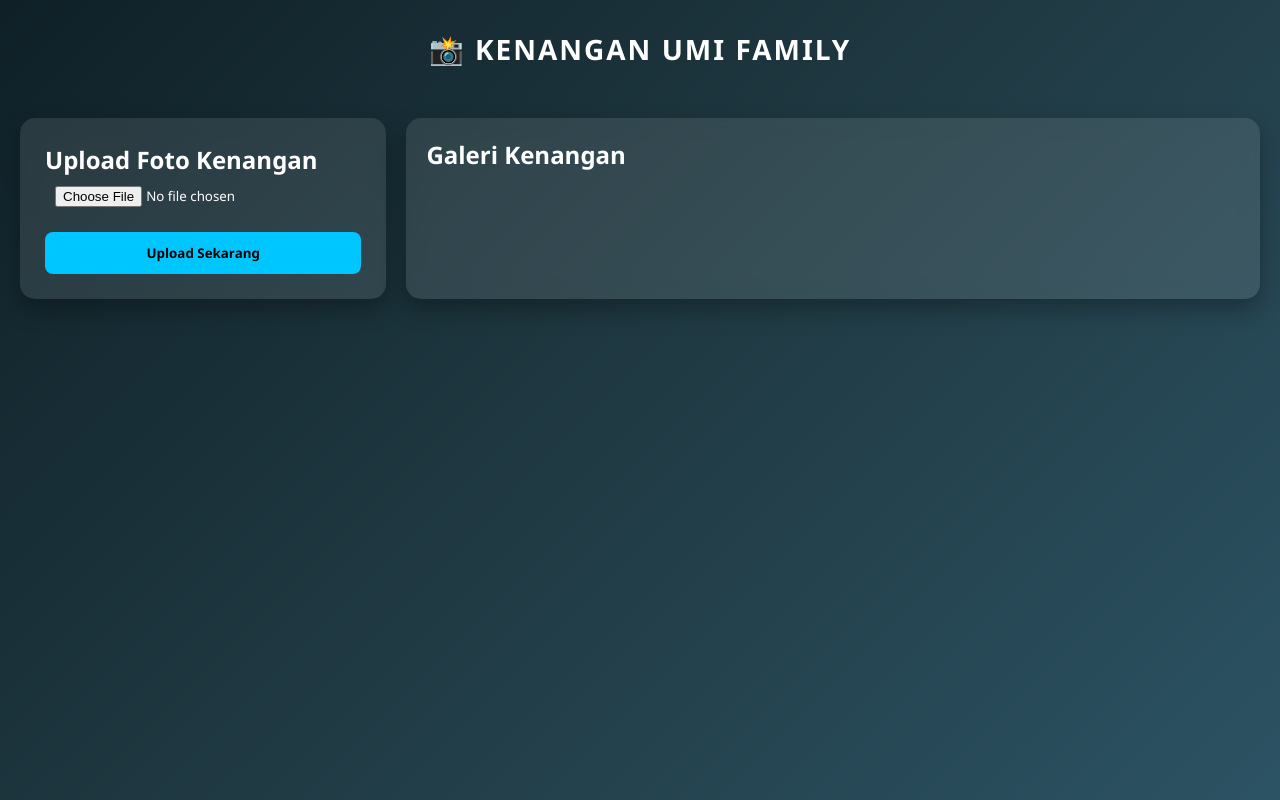
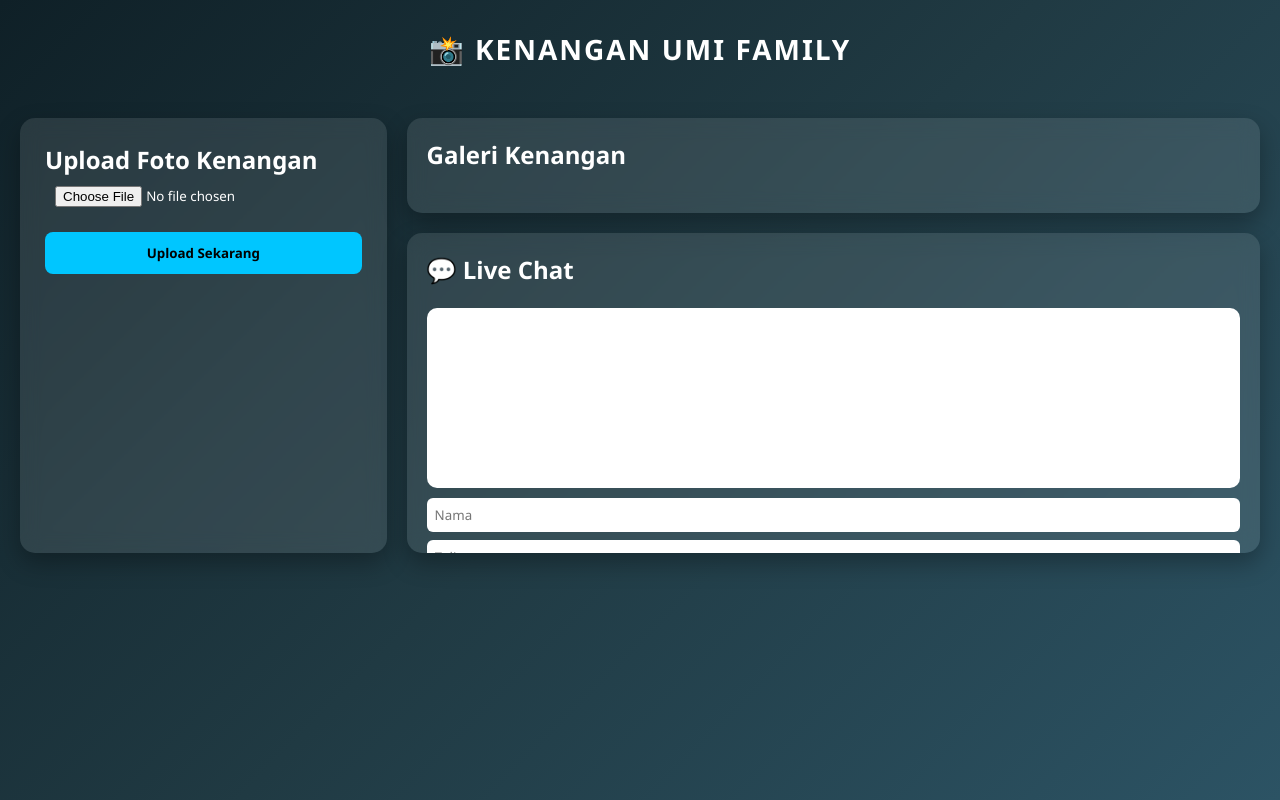
Before and after one commit to mangsain/family, a plain HTML site: page project.html in a window 1280 px wide. Drawn offline with Linux system fonts and the light colour scheme; no server answers.

Commit message:
Update project.html

```diff
--- a/project.html
+++ b/project.html
@@ -65,15 +65,21 @@ header{
   background:#0072ff;
 }
 
-.gallery-panel{
+.right-panel{
   width:70%;
+  display:flex;
+  flex-direction:column;
+  gap:20px;
+}
+
+.gallery-panel, .chat-panel{
   background:rgba(255,255,255,0.1);
   padding:20px;
   border-radius:15px;
   backdrop-filter:blur(10px);
   box-shadow:0 10px 25px rgba(0,0,0,0.3);
-  overflow-y:auto;
-  max-height:75vh;
+  max-height:40vh;
+  overflow:auto;
 }
 
 .gallery-grid{
@@ -88,21 +94,42 @@ header{
   border-radius:12px;
   overflow:hidden;
   box-shadow:0 5px 15px rgba(0,0,0,0.2);
-  transition:0.3s;
-}
-
-.card:hover{
-  transform:scale(1.05);
 }
 
 .card img{
   width:100%;
-  display:block;
 }
 
-.card p{
+.chat-box{
+  background:white;
+  color:black;
+  height:180px;
+  overflow:auto;
   padding:10px;
-  font-size:14px;
+  border-radius:10px;
+  margin-bottom:10px;
+}
+
+.chat-input{
+  width:100%;
+  padding:8px;
+  margin-bottom:8px;
+  border-radius:6px;
+  border:none;
+}
+
+.chat-btn{
+  width:100%;
+  padding:10px;
+  background:#00c6ff;
+  border:none;
+  border-radius:6px;
+  font-weight:bold;
+  cursor:pointer;
+}
+
+.chat-btn:hover{
+  background:#0072ff;
 }
 
 @media(max-width:900px){
@@ -110,7 +137,7 @@ header{
     flex-direction:column;
   }
   .upload-panel,
-  .gallery-panel{
+  .right-panel{
     width:100%;
   }
 }
@@ -119,6 +146,7 @@ header{
 <!-- Firebase -->
 <script src="https://www.gstatic.com/firebasejs/10.7.1/firebase-app-compat.js"></script>
 <script src="https://www.gstatic.com/firebasejs/10.7.1/firebase-firestore-compat.js"></script>
+<script src="https://www.gstatic.com/firebasejs/10.7.1/firebase-database-compat.js"></script>
 
 </head>
 <body>
@@ -135,17 +163,28 @@ header{
     <button onclick="uploadFile()">Upload Sekarang</button>
   </div>
 
-  <div class="gallery-panel">
-    <h2>Galeri Kenangan</h2>
-    <br>
-    <div id="gallery" class="gallery-grid"></div>
+  <div class="right-panel">
+
+    <div class="gallery-panel">
+      <h2>Galeri Kenangan</h2><br>
+      <div id="gallery" class="gallery-grid"></div>
+    </div>
+
+    <div class="chat-panel">
+      <h2>💬 Live Chat</h2><br>
+      <div id="chatBox" class="chat-box"></div>
+      <input type="text" id="chatName" class="chat-input" placeholder="Nama">
+      <input type="text" id="chatMessage" class="chat-input" placeholder="Tulis pesan...">
+      <button class="chat-btn" onclick="sendMessage()">Kirim Pesan</button>
+    </div>
+
   </div>
 
 </div>
 
 <script>
 
-// 🔥 CONFIG FIREBASE KAMU
+// 🔥 CONFIG FIREBASE
 const firebaseConfig = {
   apiKey: "AIzaSyDY5lxMs2Pj1yFeCy0eWbEyR903HodOTEc",
   authDomain: "kenangan-palaktaguk.firebaseapp.com",
@@ -153,14 +192,17 @@ const firebaseConfig = {
   storageBucket: "kenangan-palaktaguk.firebasestorage.app",
   messagingSenderId: "1050492641731",
   appId: "1:1050492641731:web:b39dc3f3a89c1ec1bd9d76",
-  measurementId: "G-9N7ZM11TS6"
+  databaseURL: "https://kenangan-palaktaguk-default-rtdb.asia-southeast1.firebasedatabase.app/"
 };
 
 firebase.initializeApp(firebaseConfig);
+
 const db = firebase.firestore();
+const rtdb = firebase.database();
+const chatRef = rtdb.ref("livechat");
 
 
-// ================= AUTO KOMPRES GAMBAR =================
+// ================= UPLOAD FOTO =================
 function compressImage(file, callback){
   const reader = new FileReader();
   reader.readAsDataURL(file);
@@ -170,12 +212,9 @@ function compressImage(file, callback){
     img.src = event.target.result;
 
     img.onload = function(){
-
       const canvas = document.createElement("canvas");
-
       let maxWidth = 800;
       let scale = maxWidth / img.width;
-
       if(scale > 1) scale = 1;
 
       canvas.width = img.width * scale;
@@ -187,7 +226,6 @@ function compressImage(file, callback){
       let quality = 0.8;
       let compressedData = canvas.toDataURL("image/jpeg", quality);
 
-      // Pastikan hasil < 1MB
       while(compressedData.length > 1000000 && quality > 0.3){
         quality -= 0.1;
         compressedData = canvas.toDataURL("image/jpeg", quality);
@@ -198,14 +236,11 @@ function compressImage(file, callback){
   }
 }
 
-
-// ================= UPLOAD FOTO =================
 function uploadFile(){
   const file = document.getElementById("fileInput").files[0];
   if(!file) return alert("Pilih foto dulu!");
 
   compressImage(file, function(compressedImage){
-
     db.collection("kenangan").add({
       fileName: file.name,
       fileData: compressedImage,
@@ -214,22 +249,17 @@ function uploadFile(){
       alert("Upload berhasil!");
       document.getElementById("fileInput").value = "";
     });
-
   });
 }
 
-
-// ================= TAMPILKAN DATA =================
 db.collection("kenangan")
 .orderBy("createdAt","desc")
 .onSnapshot(snapshot=>{
-
   const gallery = document.getElementById("gallery");
   gallery.innerHTML = "";
 
   snapshot.forEach(doc=>{
     const data = doc.data();
-
     gallery.innerHTML += `
       <div class="card">
         <img src="${data.fileData}">
@@ -237,7 +267,35 @@ db.collection("kenangan")
       </div>
     `;
   });
+});
 
+
+// ================= LIVE CHAT =================
+function sendMessage(){
+  const name = document.getElementById("chatName").value.trim();
+  const message = document.getElementById("chatMessage").value.trim();
+
+  if(!name || !message) return alert("Isi nama dan pesan!");
+
+  chatRef.push({
+    name: name,
+    message: message,
+    time: Date.now()
+  });
+
+  document.getElementById("chatMessage").value = "";
+}
+
+chatRef.on("value", snapshot=>{
+  const chatBox = document.getElementById("chatBox");
+  chatBox.innerHTML = "";
+
+  snapshot.forEach(child=>{
+    const data = child.val();
+    chatBox.innerHTML += `<p><b>${data.name}:</b> ${data.message}</p>`;
+  });
+
+  chatBox.scrollTop = chatBox.scrollHeight;
 });
 
 </script>
```
